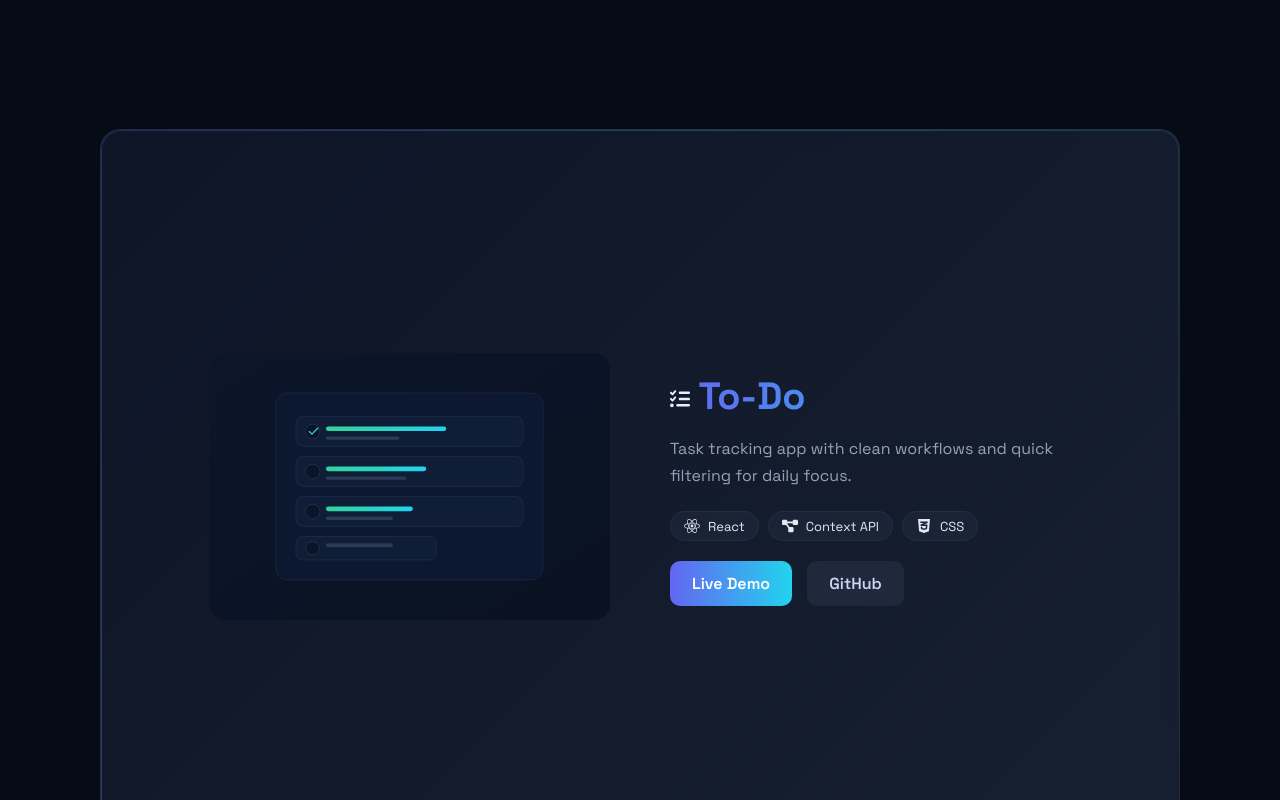
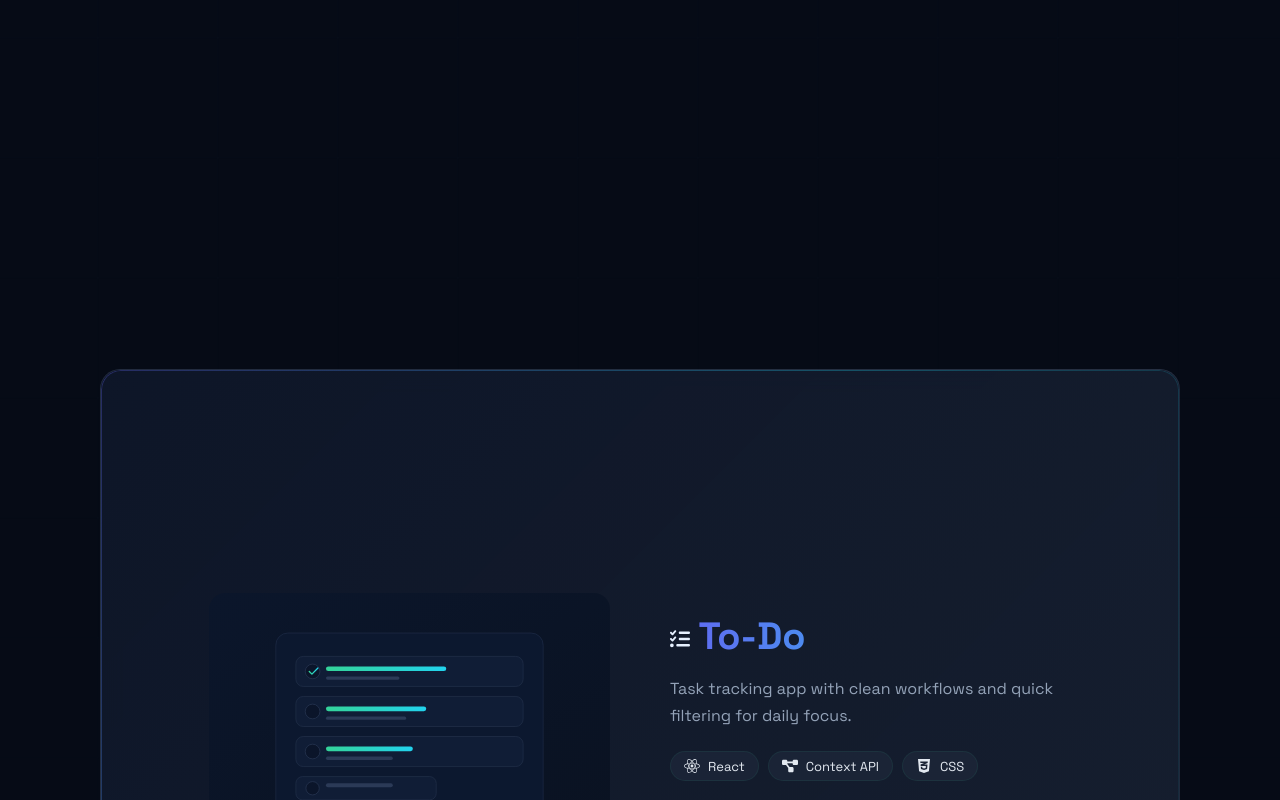
Before and after one commit to Jaydip2999/jaydip-react-portfolio, a React (Vite) app: page / in a window 1280 px wide. Shown: the part 3620-4420 px from the top of the page. Built offline with nearby package versions, Linux system fonts and the light colour scheme.

Commit message:
update portfolio changes

```diff
--- a/src/App.css
+++ b/src/App.css
@@ -1503,6 +1503,33 @@ a {
 .project-card.active:hover {
   transform: scale(1.02);
   box-shadow: 0 25px 50px rgba(0, 0, 0, 0.5);
+}
+.projects-section {
+  position: relative;
+}
+
+/* 🔥 EACH PROJECT KO SPACE DO */
+.project-card {
+  position: sticky;
+  top: 80px;
+
+  min-height: calc(100vh - 80px);
+}
+
+/* 🔥 SCROLL SPACE (MOST IMPORTANT) */
+.project-card:not(:last-child) {
+  margin-bottom: 120px;
+}
+.projects-container {
+  display: block;
+}
+
+.project-card {
+  height: calc(100vh - 80px);
+}
+
+.projects-section {
+  height: calc(100vh * 3); /* 🔥 number of projects */
 }
 
 /* 🔥 GLOW BORDER */
```
